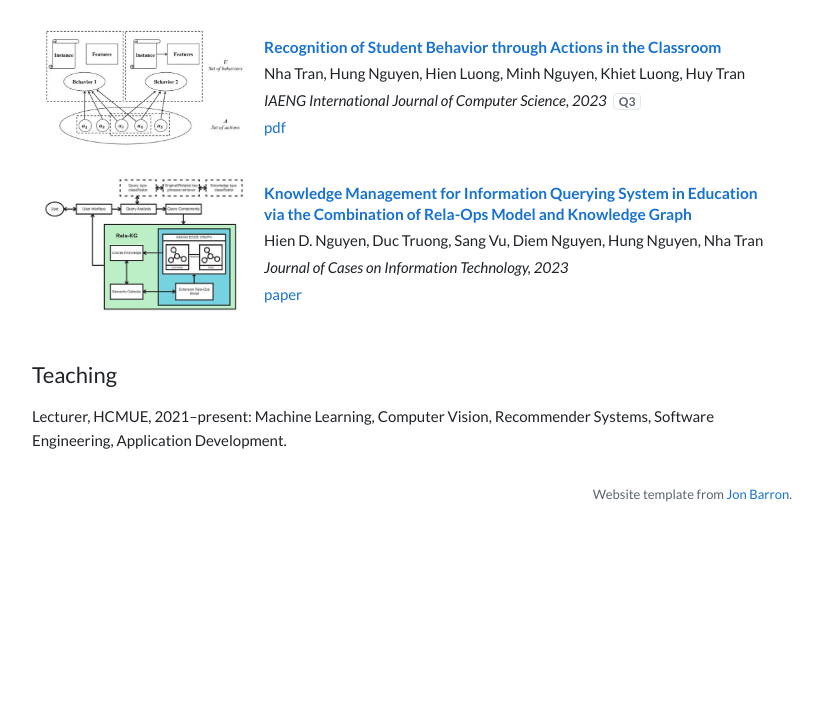
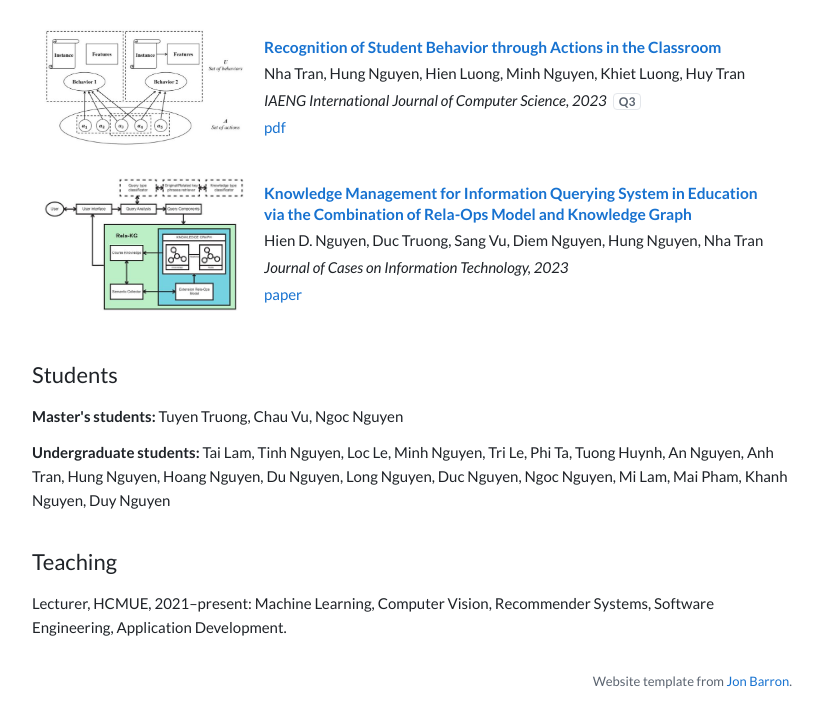
Before and after one commit to nhadhsp/nhadhsp.github.io, a plain HTML site: page index.html in a window 1280 px wide. Shown: the part 3806-4534 px from the top of the page, without its empty margins (228-1051 px from the left). Before the commit the page ends 4359 px from the top, so only its background shows below. Drawn offline with Linux system fonts and the light colour scheme.

Commit message:
Add section student

```diff
--- a/index.html
+++ b/index.html
@@ -295,6 +295,12 @@
     </div>
   </section>
 
+    <section aria-labelledby="students">
+    <h2 id="students">Students</h2>
+    <p><b>Master's students:</b> Tuyen Truong, Chau Vu, Ngoc Nguyen</p>
+    <p><b>Undergraduate students:</b> Tai Lam, Tinh Nguyen, Loc Le, Minh Nguyen, Tri Le, Phi Ta, Tuong Huynh, An Nguyen, Anh Tran, Hung Nguyen, Hoang Nguyen, Du Nguyen, Long Nguyen, Duc Nguyen, Ngoc Nguyen, Mi Lam, Mai Pham, Khanh Nguyen, Duy Nguyen</p>
+  </section>
+
   <section aria-labelledby="teaching">
     <h2 id="teaching">Teaching</h2>
     <p>Lecturer, HCMUE, 2021&ndash;present: Machine Learning, Computer Vision, Recommender Systems, Software Engineering, Application Development.</p>
```
